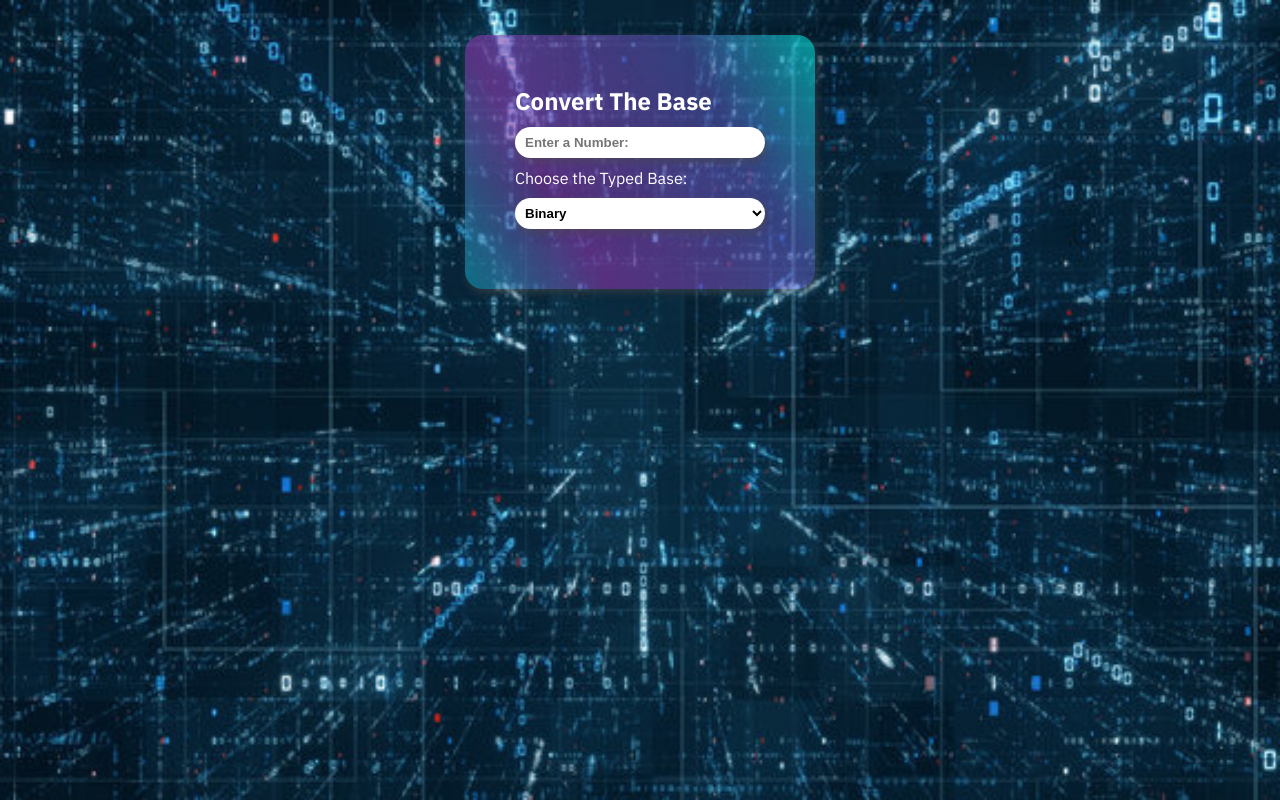
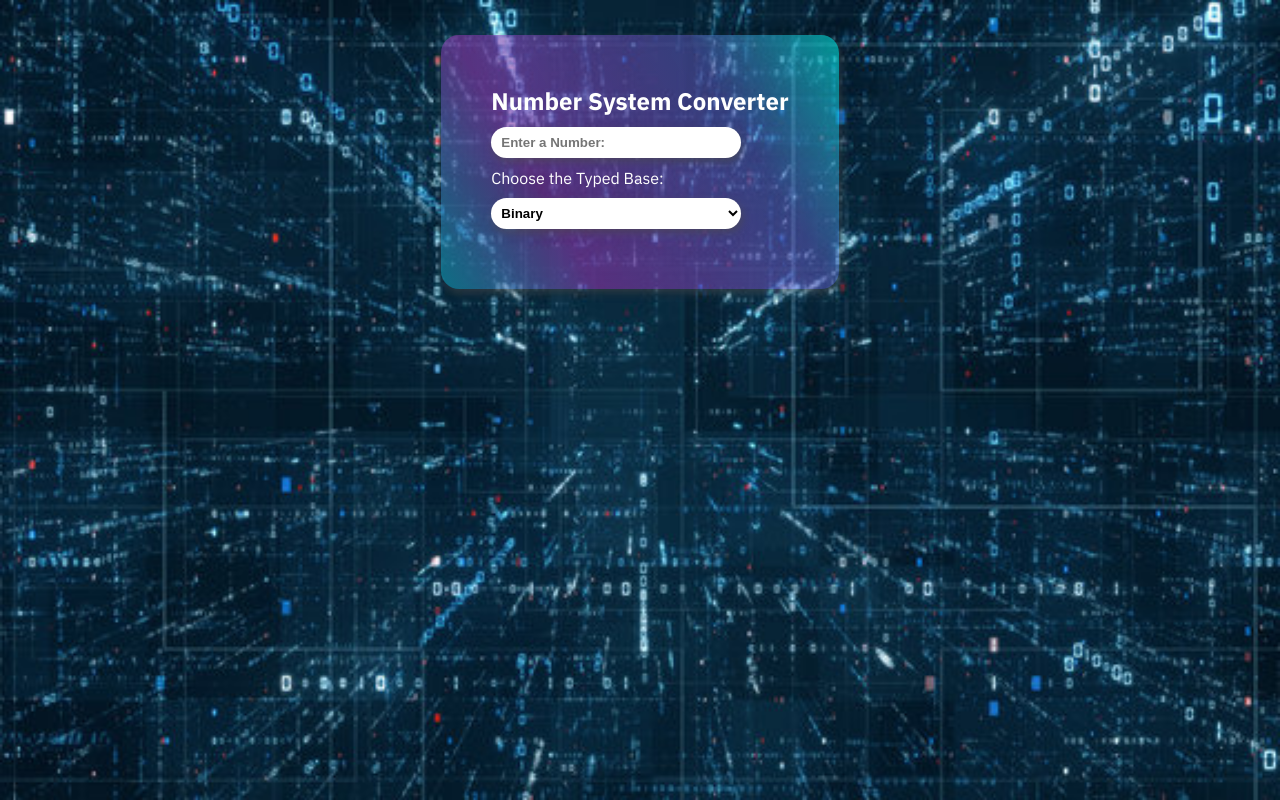
Before and after one commit to humdumkashyap/base-converter, a plain HTML site: page index.html in a window 1280 px wide. Drawn offline with Linux system fonts and the light colour scheme.

Commit message:
Update index.html

```diff
--- a/index.html
+++ b/index.html
@@ -13,7 +13,7 @@
   <body>
     <div class="container">
       <div class="group">
-        <h2>Convert The Base</h2>
+        <h2>Number System Converter</h2>
         <form action="">
           <label for="Number">
             <input
```
